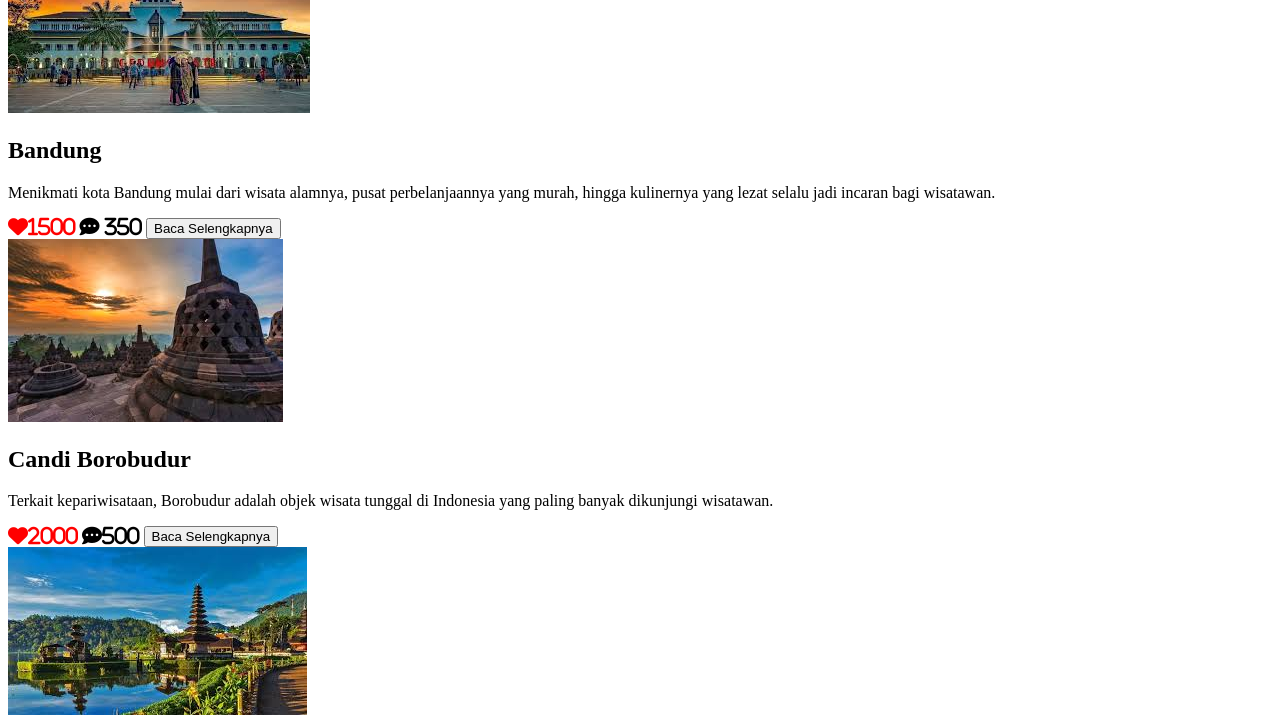
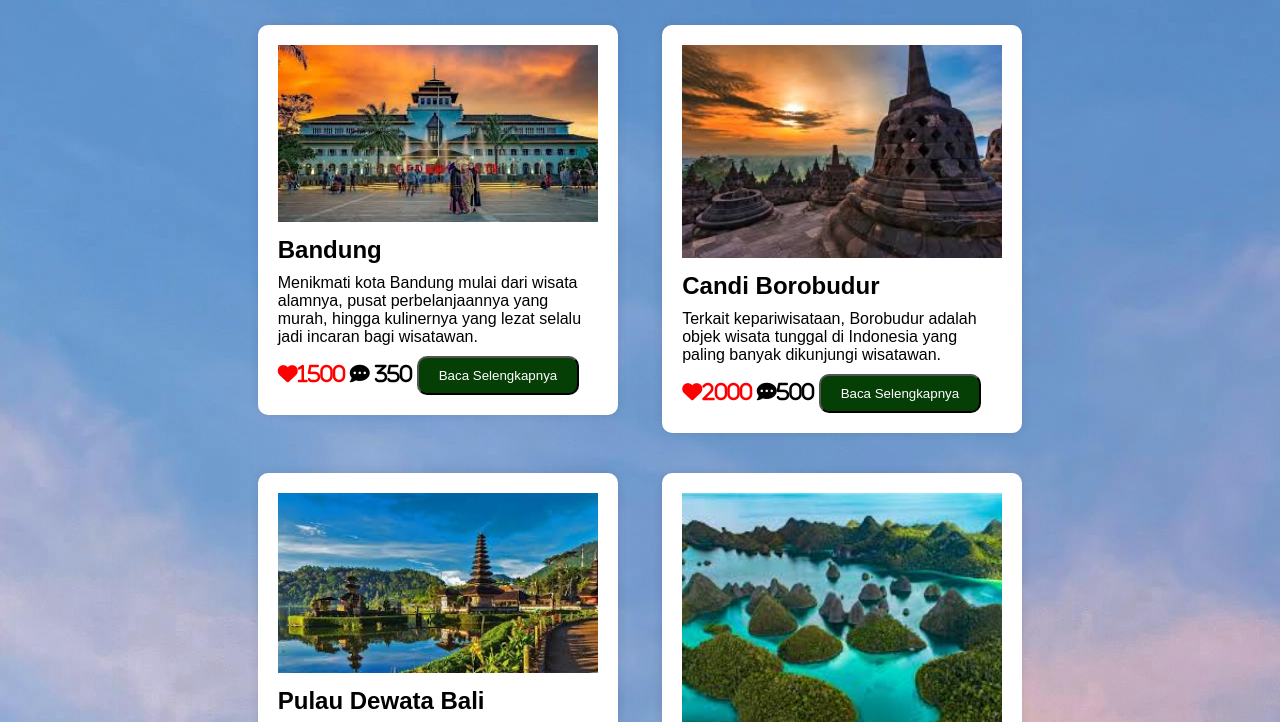
Before and after one commit to AfrizaRhman/Tema-Liburan, a plain HTML site: page index.html in a window 1280 px wide. Shown: the part 185-907 px from the top of the page. Drawn offline with Linux system fonts and the light colour scheme.

Commit message:
first commit

```diff
--- a/index.html
+++ b/index.html
@@ -4,7 +4,7 @@
     <meta charset="UTF-8">
     <meta name="viewport" content="width=device-width, initial-scale=1.0">
     <title>Liburan</title>
-    <link rel="stylesheet" href="latihan2.css">
+    <link rel="stylesheet" href="style.css">
     <link rel="stylesheet" href="https://cdnjs.cloudflare.com/ajax/libs/font-awesome/6.6.0/css/all.min.css">
     <style>
         nav ul.menu {
```
